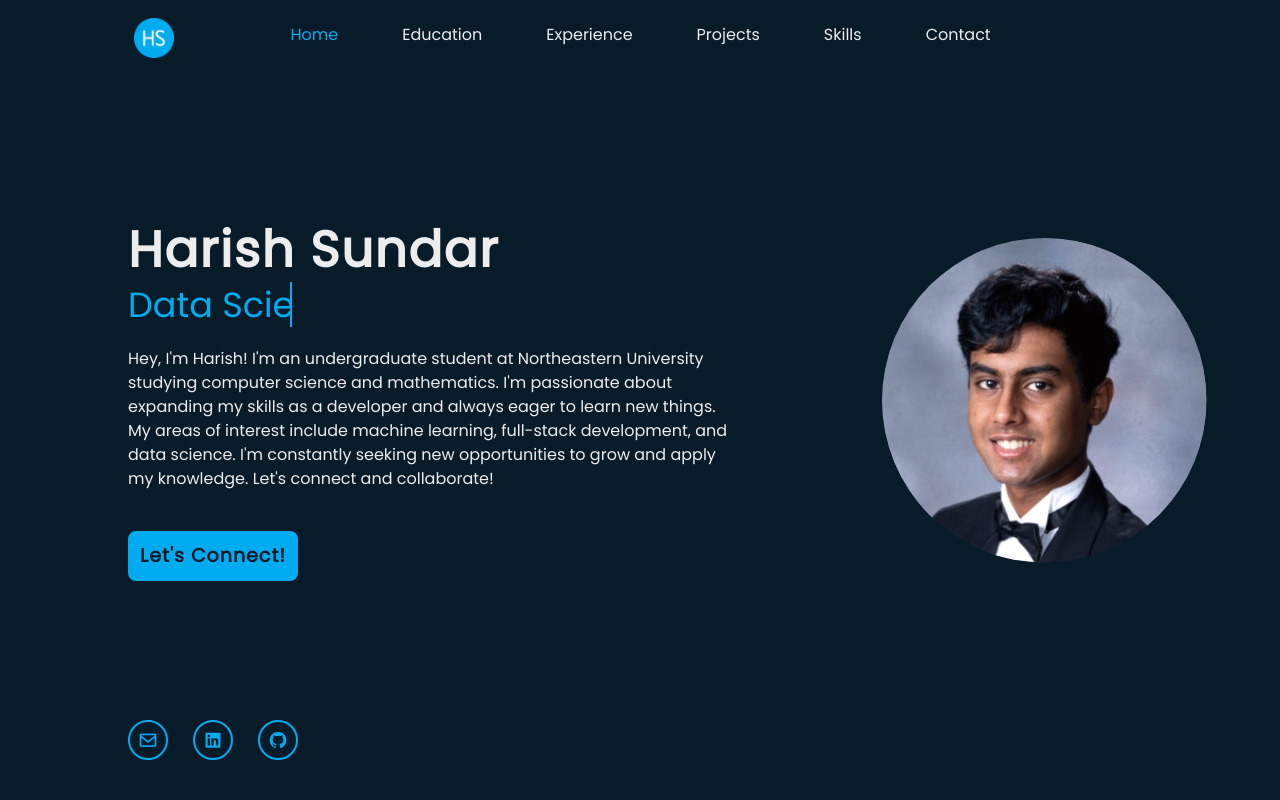
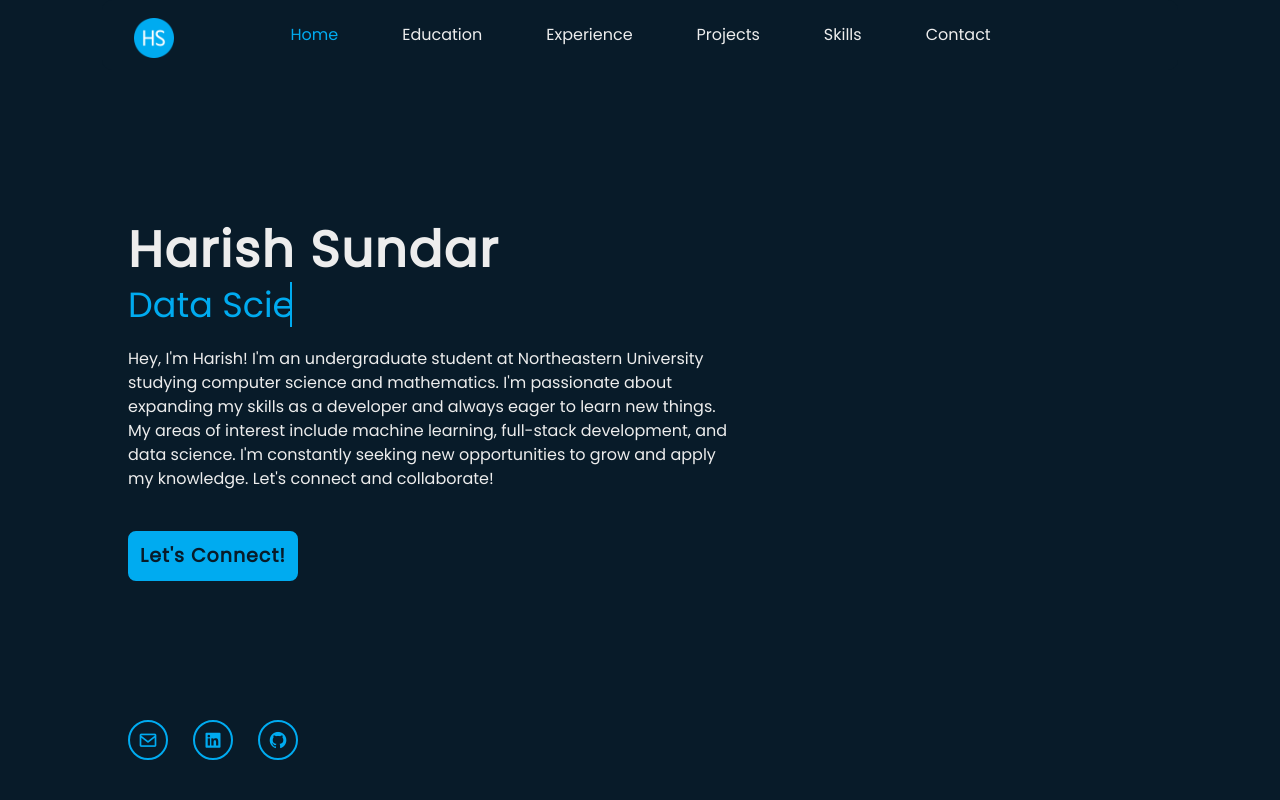
Before and after one commit to harish-sundar/harish-sundar.github.io, a React (Create React App) app: page / in a window 1280 px wide. Shown: the top 800 px of the page. Built offline with nearby package versions, Linux system fonts and the light colour scheme.

Commit message:
added pic animation

```diff
--- a/src/components/Home/Home.css
+++ b/src/components/Home/Home.css
@@ -43,12 +43,6 @@
       margin-bottom: 20px; /* Increase the margin-bottom value if needed */
     }
   }
-
-
-
-
-
-
 
   body {
       background: #081b29;
@@ -296,11 +290,14 @@
 
 .harish-pic {
     position: relative;
-    width: 325px; /* Adjust this value as needed */
-    height: 325px; /* Adjust this value as needed */
+    width: 325px;
+    height: 325px;
     overflow: hidden;
     border-radius: 50%;
     left: 15%;
+    animation: slideIn 1s ease forwards;
+    animation-delay: 2s;
+    opacity: 0;
   }
 
 .harish-pic img {
@@ -313,6 +310,17 @@
     clip-path: ellipse(50% 50% at 50% 50%);
   }
 
+  @keyframes slideIn {
+    0% {
+      transform: translateY(60px);
+      opacity: 0;
+    }
+    100% {
+      transform: translateY(0);
+      opacity: 1;
+    }
+  }
+
   @media screen and (max-width: 1024px) {
     .harish-pic {
       display: none;
```
